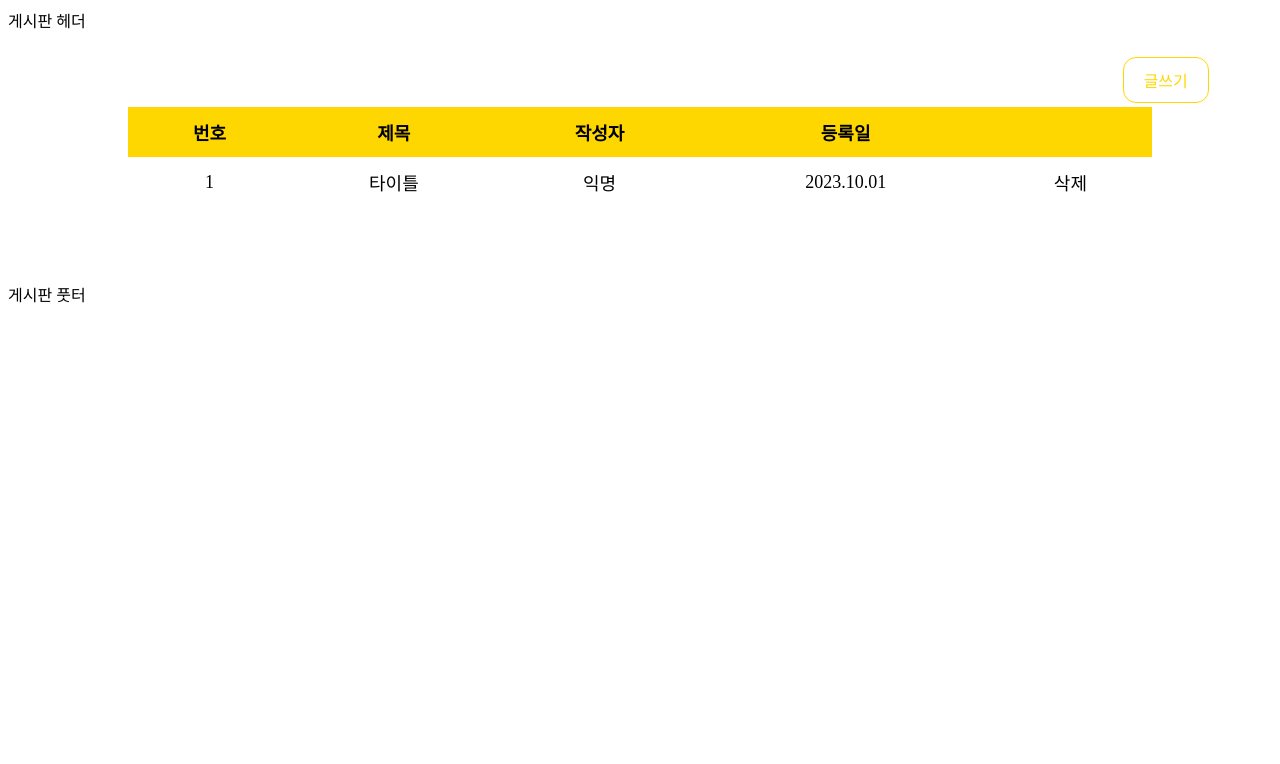
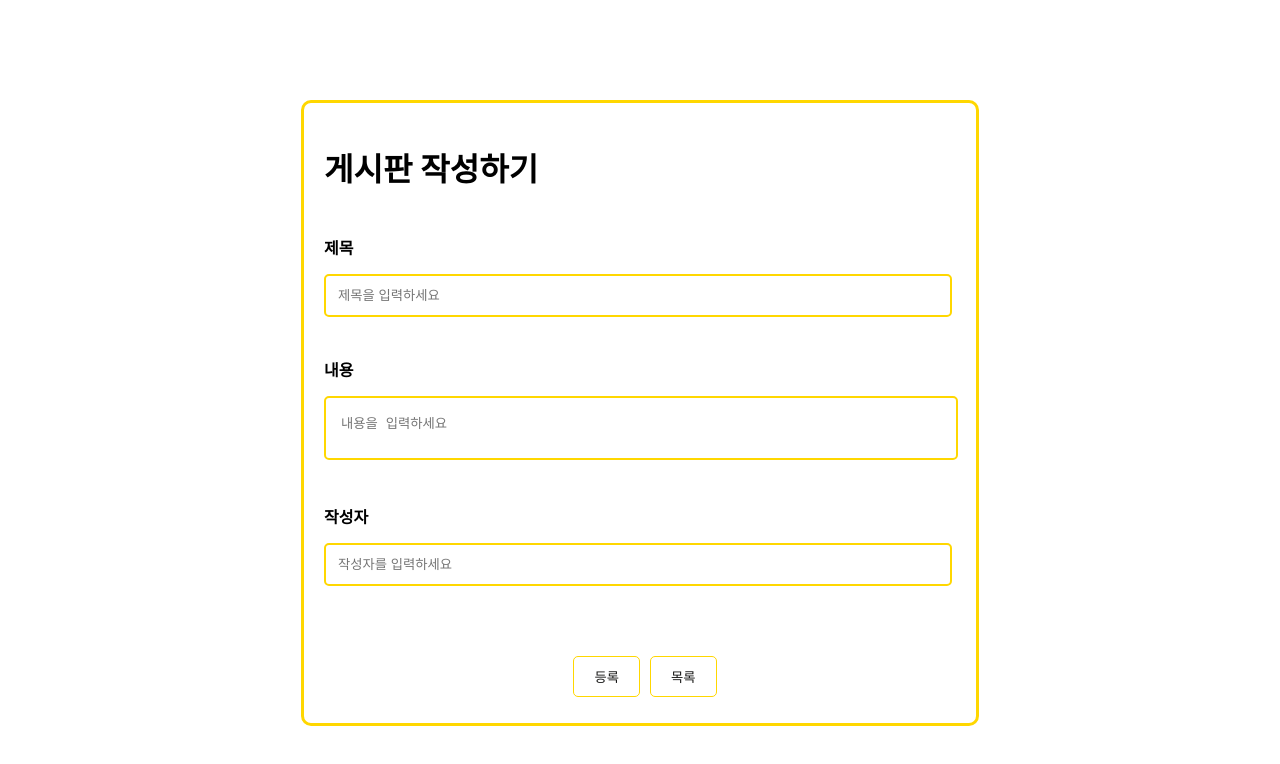
Before and after one commit to ramivo08/vue-board, a Vue app: page /boardWrite in a window 1280 px wide. Shown: the top 764 px of the page. Built offline with nearby package versions, Linux system fonts and the light colour scheme.

Commit message:
글 등록 작업 커밋

```diff
--- a/src/App.vue
+++ b/src/App.vue
@@ -1,29 +1,31 @@
 <template>
   <div>
-    <BoardHeader></BoardHeader>
-    <BoardList></BoardList>
+    <router-view></router-view>
+    <!-- <BoardHeader></BoardHeader>
+    <BoardList></BoardList> -->
     <!-- <BoardWrite></BoardWrite> -->
-    <BoardFooter></BoardFooter>
+    <!-- <BoardFooter></BoardFooter> -->
   </div>
 </template>
 
 <script>
 
-import BoardHeader from './components/BoardHeader.vue'
-import BoardList from './components/BoardList.vue'
+//import BoardHeader from './components/BoardHeader.vue'
+//import BoardList from './components/BoardList.vue'
 // import BoardWrite from './components/BoardWrite.vue'
-import BoardFooter from './components/BoardFooter.vue'
+//import BoardFooter from './components/BoardFooter.vue'
 
 
 
 export default {
-  components: {
-    //컴포넌트 태그명 : 컴포넌트 내용
-    'BoardHeader': BoardHeader,
-    'BoardList' : BoardList,
-    // 'BoardWrite' : BoardWrite,
-    'BoardFooter' : BoardFooter
-  }
+  name: 'App'
+  // components: {
+  //   //컴포넌트 태그명 : 컴포넌트 내용
+  //   'BoardHeader': BoardHeader,
+  //   'BoardList' : BoardList,
+  //   // 'BoardWrite' : BoardWrite,
+  //   'BoardFooter' : BoardFooter
+  // }
 }
 </script>
 
--- a/src/components/BoardList.vue
+++ b/src/components/BoardList.vue
@@ -26,6 +26,7 @@
 </template>
 
 <script>
+
 export default {
   name: 'BoardList',
   // data() {
@@ -35,20 +36,10 @@ export default {
   // },
   methods: {
     goWrite() {
-      console.log(123);
-      //this.$router.push('/boardWrite');
-      this.$nextTick(() => {
-        this.$router.push('/boardWrite');
-      });
+      console.log('글쓰기 버튼 클릭');
 
       //글쓰기버튼 클릭시 라우팅 시킬 수 있는 함수 생성
-      //this.$router.push({}) -페이지이동
-      // if (this.$router.path !== '/boardWrite'){
-        // this.$router.push({
-        // path: 'boardWrite'
-        // })
-      // }
-      // this.$router.replace('/BoardWrite');
+      this.$router.push('/boardWrite');
     }
   }
 }
@@ -103,12 +94,12 @@ export default {
  /* margin-bottom: 30px; */
  /* position: absolute 100; */
  /* float: right; */
-  position: absolute; /* 절대 위치로 설정 */
+  position: absolute; /* 절대 위치설정 */
   top: 0; /* 부모 요소의 상단에 고정 */
   right: 0; /* 부모 요소의 오른쪽에 고정 */
 }
 .write-button:hover {
-  background-color: #FFD700; /* Yellow background on hover */
-  color: #fff; /* White text color on hover */
+  background-color: #FFD700;
+  color: #fff;
 }
 </style>
--- a/src/components/BoardWrite.vue
+++ b/src/components/BoardWrite.vue
@@ -1,16 +1,132 @@
 <template>
-  <div>
-    글쓰는 페이지 입니다.
-    <!-- <router-view></router-view> -->
+  <div class="board-container">
+    <h1 style="margin-bottom: 45px;">게시판 작성하기</h1>
+    <div class="input-group">
+      <label>제목</label>
+      <input type="text" v-model="boardTitle" placeholder="제목을 입력하세요">
+    </div>
+    <div class="input-group">
+      <label>내용</label>
+      <textarea v-model="content" placeholder="내용을 입력하세요"></textarea>
+    </div>
+    <div class="input-group">
+      <label>작성자</label>
+      <input type="text" v-model="writer" placeholder="작성자를 입력하세요">
+    </div>
+    <div class="button-group">
+      <button @click="submitPost">등록</button>
+      <button>목록</button>
+    </div>
   </div>
 </template>
 
 <script>
 export default {
 
+  data: function() {
+    return {
+      boardTitle : '',
+      content : '',
+      writer : '',
+      boardPost: [],
+    }
+  },
+  create: function() {
+    //create LifeCycle Hook으로 localStorage에서 boardPost에 저장된 데이터를 불러오고, 배열에  할당함
+    if(localStorage.getItem('boardPost')){
+      this.boardPost = JSON.parse(localStorage.getItem('boardPost'))
+    }
+  },
+  methods: {
+    submitPost() {
+      // 게시판 글 등록
+      console.log("등록 클릭");
+
+      //글 등록시 현재날짜와 시간 같이 등록되게 하기
+      var toDay = new Date();
+      var year = toDay.getFullYear();
+      var month = ('0' + (toDay.getMonth() + 1)).slice(-2); //getMonth()함수는 0~11 반환하므로 +1해준다. 마지막 두개요소 추출
+      console.log(('0' + (toDay.getMonth() + 1)));
+      var day = ('0' + toDay.getDate()).slice(-2);
+
+
+      var currentDay = year + '-' + month + '-' + day;
+      console.log('currentDay', currentDay);
+
+      //새 게시글 정보 객체로 만들기
+      const newPost = {
+        title: this.boardTitle,
+        content: this.content,
+        writer: this.writer,
+        timestamp: this.currentDay
+      }
+
+      //localStorage에 게시글 저장하기
+      this.boardPost.push(newPost);
+      localStorage.setItem('boardPost', JSON.stringify(this.boardPost));
+
+      this.boardTitle = '';
+      this.content = '';
+      this.writer = '';
+    }
+  }
 }
 </script>
 
-<style>
+<style scoped>
+.board-container {
+  max-width: 50%;
+  height: 580px;
+  margin: 0 auto;
+  margin-top:100px;
+  padding: 20px;
+  border: 3px solid #FFD700;
+  border-radius: 10px;
+}
 
+.input-group {
+  margin-bottom: 40px;
+}
+
+input{
+  width: 95%;
+  padding: 12px;
+  margin-top: 10px;
+  border: 2px solid #FFD700;
+  border-radius: 5px;
+}
+textarea {
+  width: 95%;
+  padding: 15px;
+  margin-top: 10px;
+  border: 2px solid #FFD700;
+  border-radius: 5px;
+  resize: none;
+}
+
+label {
+  font-weight: bold;
+  margin-bottom: 5px;
+  display: block;
+}
+
+.button-group {
+  text-align: center;
+}
+
+button {
+  background-color: #fff;
+  color: #161615;
+  border: 1px solid #FFD700;
+  border-radius: 5px;
+  padding: 10px 20px;
+  cursor: pointer;
+  margin-left: 10px;
+  margin-top:30px;
+}
+
+button:hover {
+  background-color: #FFD700;
+  color: #fff;
+}
 </style>
```
Also changed, not shown: src/components/HelloWorld.vue (deleted, +0 -58 lines).
